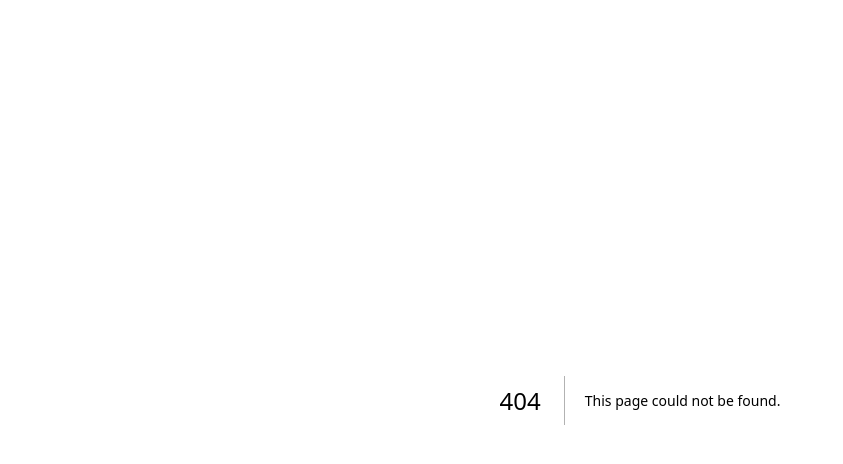
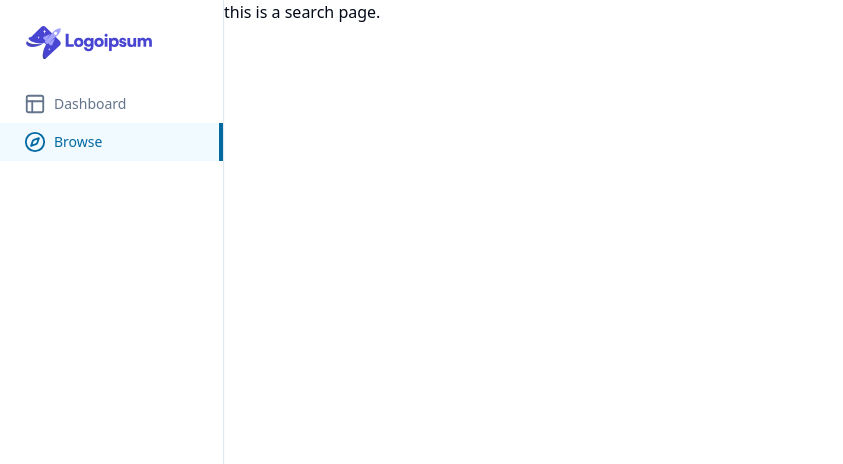
Before and after one commit to Anik-Barua47/lms-platform, a Next.js app: page /search in a window 1280 px wide. Before the commit this address had no page. Shown: the top 464 px of the page, without its empty margins (0-843 px from the left). Built offline with nearby package versions, Linux system fonts and the light colour scheme.

Commit message:
create the sidebar

```diff
--- /dev/null
+++ b/app/(dashboard)/(routes)/search/page.tsx
@@ -0,0 +1,5 @@
+const SearchPage = () => {
+  return <div>this is a search page.</div>;
+};
+
+export default SearchPage;
--- /dev/null
+++ b/app/(dashboard)/_components/logo.tsx
@@ -0,0 +1,5 @@
+import Image from "next/image";
+
+export const Logo = () => {
+  return <Image height={130} width={130} alt="logo" src="/logo.svg" />;
+};
--- /dev/null
+++ b/app/(dashboard)/_components/sidebar-item.tsx
@@ -0,0 +1,51 @@
+"use client";
+
+import { cn } from "@/lib/utils";
+import { LucideIcon } from "lucide-react";
+import { usePathname, useRouter } from "next/navigation";
+import path from "path";
+
+interface SidebarItemProps {
+  icon: LucideIcon;
+  label: string;
+  href: string;
+}
+
+export const SidebarItem = ({ icon: Icon, label, href }: SidebarItemProps) => {
+  const pathname = usePathname();
+  const router = useRouter();
+
+  const isActive =
+    (pathname === "/" && href === "/") ||
+    pathname === href ||
+    pathname?.startsWith(`${href}/`);
+
+  const onClick = () => {
+    router.push(href);
+  };
+  return (
+    <button
+      onClick={onClick}
+      type="button"
+      className={cn(
+        "flex items-center gap-x-2 text-slate-500 text-sm font-[500] pl-6 transition-all hover:text-slate-600 hover:bg-slate-300/20",
+        isActive &&
+          "text-sky-700 bg-sky-200/20 hover:bg-sky-200/20 hover:text-sky-700"
+      )}
+    >
+      <div className="flex items-center gap-x-2 py-2">
+        <Icon
+          size={22}
+          className={cn("text-slate-500", isActive && "text-sky-700")}
+        />
+        {label}
+      </div>
+      <div
+        className={cn(
+          "ml-auto opacity-0 border-2  border-sky-700 h-full transition-all",
+          isActive && "opacity-100"
+        )}
+      />
+    </button>
+  );
+};
--- /dev/null
+++ b/app/(dashboard)/_components/sidebar-routes.tsx
@@ -0,0 +1,50 @@
+"use client";
+
+import { Compass, Layout } from "lucide-react";
+import { SidebarItem } from "./sidebar-item";
+
+const guestRoutes = [
+  {
+    icon: Layout,
+    label: "Dashboard",
+    href: "/",
+  },
+  {
+    icon: Compass,
+    label: "Browse",
+    href: "/search",
+  },
+];
+
+export const SidebarRoutes = () => {
+  const routes = guestRoutes;
+
+  return (
+    <div className="flex flex-col w-full">
+      {routes.map((route) => (
+        <SidebarItem
+          key={route.href}
+          icon={route.icon}
+          label={route.label}
+          href={route.href}
+        />
+      ))}
+    </div>
+  );
+};
+
+/*
+Given the guestRoutes in sidebar-routes.tsx:
+
+Sidebar Item 1: href="/" (Dashboard)
+Sidebar Item 2: href="/search" (Browse)
+Example 1: Current Pathname is /
+Sidebar Item 1: isActive will be true because pathname === "/" && href === "/".
+Sidebar Item 2: isActive will be false.
+Example 2: Current Pathname is /search
+Sidebar Item 1: isActive will be false.
+Sidebar Item 2: isActive will be true because pathname === href.
+Example 3: Current Pathname is /search/results
+Sidebar Item 1: isActive will be false.
+Sidebar Item 2: isActive will be true because pathname?.startsWith(${href}/).
+*/
--- /dev/null
+++ b/app/(dashboard)/_components/sidebar.tsx
@@ -0,0 +1,15 @@
+import { Logo } from "./logo";
+import { SidebarRoutes } from "./sidebar-routes";
+
+export const Sidebar = () => {
+  return (
+    <div className="h-full border-r flex flex-col overflow-y-auto bg-white shadow-sm">
+      <div className="p-6">
+        <Logo />
+      </div>
+      <div className="flex flex-col w-full">
+        <SidebarRoutes />
+      </div>
+    </div>
+  );
+};
--- /dev/null
+++ b/app/(dashboard)/layout.tsx
@@ -0,0 +1,14 @@
+import { Sidebar } from "./_components/sidebar";
+
+const Dashboard = ({ children }: { children: React.ReactNode }) => {
+  return (
+    <div className="h-full">
+      <div className="hidden md:flex h-full w-56 flex-col fixed inset-y-0 z-50">
+        <Sidebar />
+      </div>
+      <main className="md:pl-56 h-full">{children}</main>
+    </div>
+  );
+};
+
+export default Dashboard;
```
Also changed, not shown: public/logo.svg (added).
